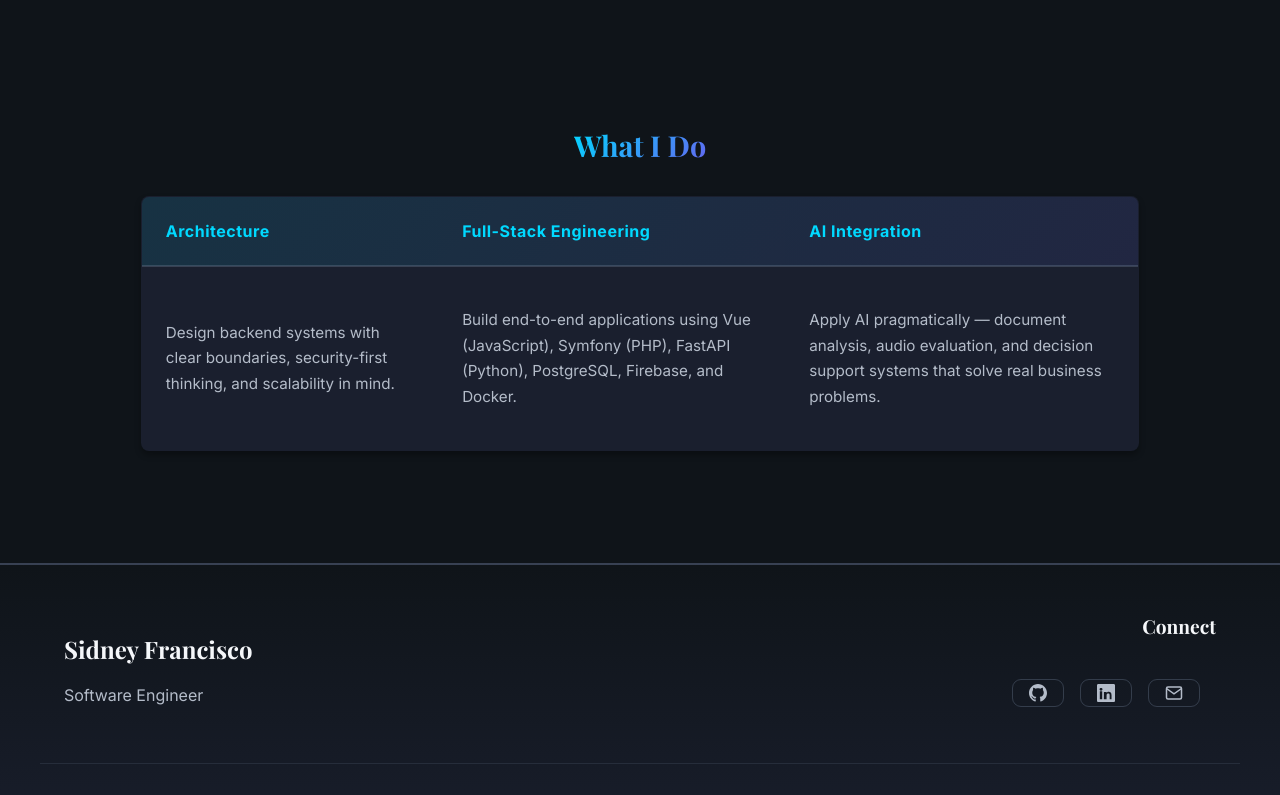
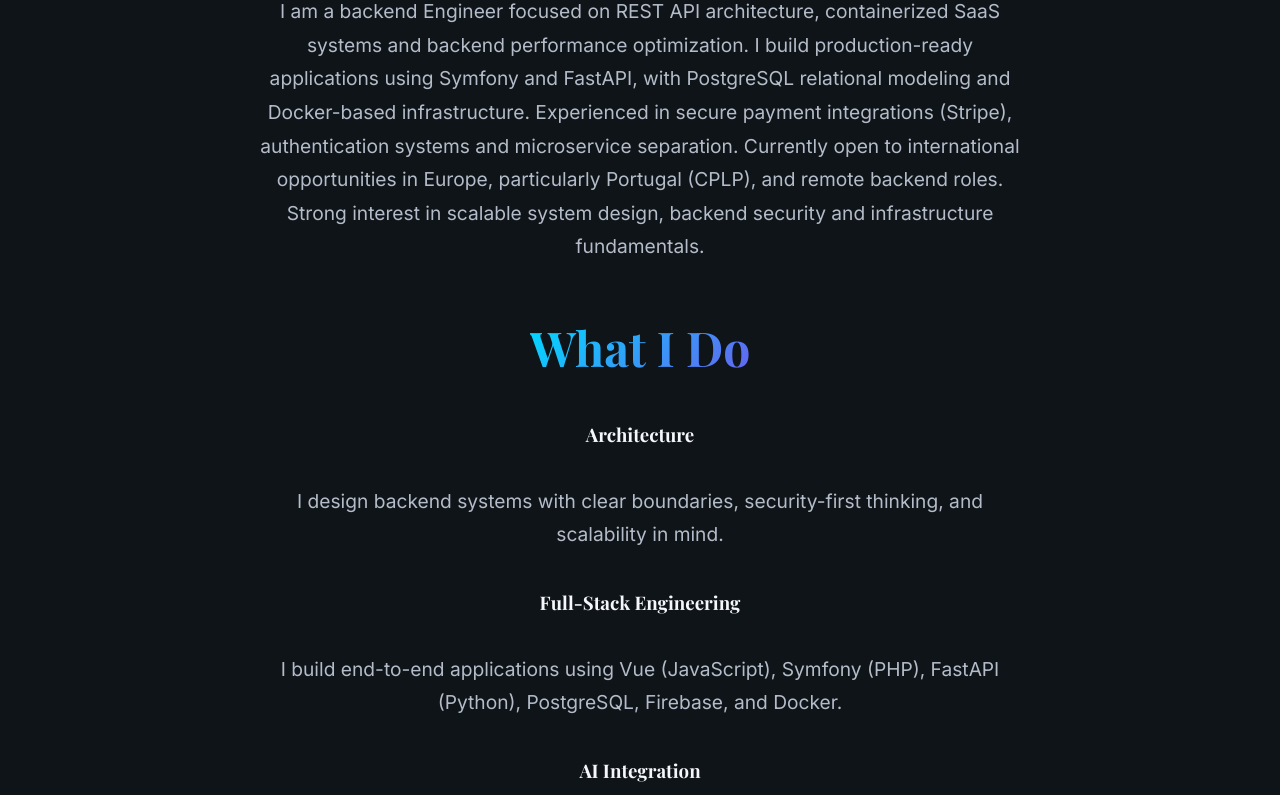
Before and after one commit to sidneyfranciscodev/my-portfolio, a Vue app: page / in a window 1280 px wide. Shown: the part 1065-1860 px from the top of the page. Built offline with nearby package versions, Linux system fonts and the light colour scheme.

Commit message:
improve home page and mixins

```diff
--- a/src/assets/styles/abstracts/_mixins.scss
+++ b/src/assets/styles/abstracts/_mixins.scss
@@ -69,23 +69,43 @@
 
 // Section heading with gradient (mobile first)
 @mixin section-heading {
-  font-size: 1.8rem;
+  font-size: 2.3rem;
   font-weight: 700;
-  margin-bottom: $space-xl;
+  line-height: 1.2;
   background: $gradient-accent;
   background-clip: text;
   -webkit-background-clip: text;
   -webkit-text-fill-color: transparent;
+
+  @media (min-width: $breakpoint-tablet) {
+    font-size: 3rem;
+  }
+
+  @media (min-width: $breakpoint-desktop) {
+    font-size: 4.2rem;
+    line-height: 1;
+  }
 }
 
 // Section paragraph text (mobile first)
 @mixin section-paragraph {
-  font-size: 0.95rem;
   color: $color-text-secondary;
+  font-size: 1rem;
   line-height: 1.7;
-  max-width: 72rem;
-  margin: 0 auto $space-xl auto;
   font-weight: 400;
+  max-width: 25rem;
+
+  @include tablet {
+    font-size: 1.1rem;
+    line-height: 1.7;
+    max-width: 36rem;
+  }
+
+  @include desktop {
+    font-size: 1.2rem;
+    line-height: 1.75;
+    max-width: 48rem;
+  }
 }
 
 // ===================================
--- a/src/assets/styles/base/_globals.scss
+++ b/src/assets/styles/base/_globals.scss
@@ -19,8 +19,8 @@
 }
 
 body {
+  font-family: 'Inter', sans-serif;
   margin: 0;
-  font-family: 'Inter', sans-serif;
   font-weight: 400;
   background: $color-bg-primary;
   color: $color-text-primary;
--- a/src/assets/styles/layout/_hero.scss
+++ b/src/assets/styles/layout/_hero.scss
@@ -21,16 +21,9 @@
   }
 
   .title {
-    font-weight: 700;
-
     .gradient {
       display: block;
-      font-size: 2.3rem;
-      line-height: 1.2;
-      background: $gradient-accent;
-      background-clip: text;
-      -webkit-background-clip: text;
-      -webkit-text-fill-color: transparent;
+      @include section-heading;
       margin-bottom: 0.5rem;
       animation: fadeInUp 0.8s ease-out 0.2s both;
     }
@@ -38,58 +31,39 @@
     .primary {
       display: block;
       font-size: 1.4rem;
+      font-weight: 700;
+      font-weight: 500;
+      max-width: 28rem;
       color: $color-text-secondary;
-      font-weight: 500;
       animation: fadeInUp 0.8s ease-out 0.4s both;
     }
   }
 
   .subtitle {
-    font-size: 1rem;
-    color: $color-text-secondary;
-    max-width: 38rem;
-    line-height: 1.6;
-    font-weight: 400;
+    @include section-paragraph;
     animation: fadeInUp 0.8s ease-out 0.6s both;
   }
 }
 
-@media (min-width: $breakpoint-tablet) {
+@media tablet {
   #hero {
-    padding: 0;
-
     .title {
-      .gradient { font-size: 3rem; }
-      .primary { font-size: 1.8rem; }
-    }
-
-    .subtitle {
-      font-size: 1.1rem;
-      line-height: 1.7;
+      .primary {
+        font-size: 1.8rem;
+      }
     }
   }
 }
 
-@media (min-width: $breakpoint-desktop) {
+@include desktop {
   #hero {
     .title {
       margin-bottom: 2rem;
-
-      .gradient {
-        font-size: 4.2rem;
-        line-height: 1.1;
-      }
 
       .primary {
         font-size: 2.4rem;
         max-width: 900px;
       }
     }
-
-    .subtitle {
-      font-size: 1.2rem;
-      line-height: 1.75;
-      max-width: 48rem;
-    }
   }
 }
--- a/src/assets/styles/view/_home.scss
+++ b/src/assets/styles/view/_home.scss
@@ -12,169 +12,15 @@
       text-align: center;
       margin-bottom: $space-xl;
       animation: slideDown 0.6s ease-out;
+
+      @include desktop {
+        font-size: 3rem;
+      }
     }
 
     p {
       text-align: center;
-      padding-bottom: $space-3xl;
-    }
-
-    table {
-      width: 100%;
-      border-collapse: collapse;
-      background: transparent;
-      border-radius: 0;
-      overflow: visible;
-      box-shadow: none;
-      border: none;
-
-      thead {
-        display: none;
-      }
-
-      tbody {
-        display: flex;
-        flex-direction: column;
-        gap: $space-md;
-
-        tr {
-          display: flex;
-          flex-direction: column;
-          border: 1px solid $color-border-light;
-          border-radius: 8px;
-          overflow: hidden;
-          background: $color-bg-secondary;
-          box-shadow: 0 2px 4px rgba(0, 0, 0, 0.2);
-          animation: fadeInUp 0.8s ease-out;
-
-          &:nth-child(1) {
-            animation-delay: 0.1s;
-          }
-          &:nth-child(2) {
-            animation-delay: 0.2s;
-          }
-          &:nth-child(3) {
-            animation-delay: 0.3s;
-          }
-
-          td {
-            display: block;
-            padding: $space-lg;
-            color: $color-text-secondary;
-            font-size: 0.9rem;
-            line-height: 1.6;
-            border: none;
-            text-align: left;
-            position: relative;
-            background: linear-gradient(135deg, rgba(0, 217, 255, 0.05), rgba(99, 102, 241, 0.02));
-
-            &::before {
-              content: attr(data-label);
-              display: block;
-              font-weight: 700;
-              color: $color-accent-primary;
-              font-size: 0.8rem;
-              margin-bottom: $space-xs;
-              text-transform: uppercase;
-              letter-spacing: 0.5px;
-            }
-          }
-
-          &:active {
-            transform: scale(0.98);
-            transition: transform 0.2s ease;
-          }
-        }
-      }
-    }
-
-    p {
       @include section-paragraph;
-    }
-
-    ul {
-      @include section-list;
-
-      li {
-        @include section-list-item;
-      }
-    }
-
-    @include tablet {
-      table {
-        width: 80%;
-        background: $color-bg-secondary;
-        border: 1px solid $color-border-light;
-        border-radius: 8px;
-        overflow: hidden;
-        box-shadow: 0 4px 6px rgba(0, 0, 0, 0.3);
-
-        thead {
-          display: table-header-group;
-          background: linear-gradient(135deg, rgba(0, 217, 255, 0.1), rgba(99, 102, 241, 0.1));
-          border-bottom: 2px solid $color-border-medium;
-
-          tr {
-            th {
-              padding: $space-lg;
-              text-align: left;
-              font-weight: 700;
-              color: $color-accent-primary;
-              font-size: 1rem;
-              letter-spacing: 0.5px;
-            }
-          }
-        }
-
-        tbody {
-          display: table-row-group;
-          gap: 0;
-
-          tr {
-            display: table-row;
-            border: none;
-            border-bottom: 1px solid $color-border-light;
-            border-radius: 0;
-            overflow: visible;
-            background: transparent;
-            box-shadow: none;
-            animation: none;
-
-            &:nth-child(1) {
-              animation-delay: 0;
-            }
-            &:nth-child(2) {
-              animation-delay: 0;
-            }
-            &:nth-child(3) {
-              animation-delay: 0;
-            }
-
-            &:last-child {
-              border-bottom: none;
-            }
-
-            &:hover {
-              background: rgba(0, 217, 255, 0.05);
-              transition: background 0.3s ease;
-            }
-
-            td {
-              display: table-cell;
-              padding: $space-2xl $space-lg;
-              color: $color-text-secondary;
-              font-size: 0.95rem;
-              line-height: 1.7;
-              border: none;
-              background: transparent;
-
-              &::before {
-                display: none;
-              }
-            }
-          }
-        }
-      }
     }
   }
 }
--- a/src/views/HomeView.vue
+++ b/src/views/HomeView.vue
@@ -13,38 +13,32 @@
 
         <h2>Who I Am</h2>
         <p>
-          I'm a software engineer focused on building secure, maintainable, and well-architected
-          applications. My expertise spans backend and frontend development, who aims on creating
-          systems that are easy to understand and extend over time.
+          I am a backend Engineer focused on REST API architecture, containerized SaaS systems and
+          backend performance optimization. I build production-ready applications using Symfony and
+          FastAPI, with PostgreSQL relational modeling and Docker-based infrastructure. Experienced
+          in secure payment integrations (Stripe), authentication systems and microservice
+          separation. Currently open to international opportunities in Europe, particularly Portugal
+          (CPLP), and remote backend roles. Strong interest in scalable system design, backend
+          security and infrastructure fundamentals.
         </p>
-        <br />
 
         <h2>What I Do</h2>
-        <table>
-          <thead>
-            <tr>
-              <th>Architecture</th>
-              <th>Full-Stack Engineering</th>
-              <th>AI Integration</th>
-            </tr>
-          </thead>
-          <tbody>
-            <tr>
-              <td>
-                Design backend systems with clear boundaries, security-first thinking, and
-                scalability in mind.
-              </td>
-              <td>
-                Build end-to-end applications using Vue (JavaScript), Symfony (PHP), FastAPI
-                (Python), PostgreSQL, Firebase, and Docker.
-              </td>
-              <td>
-                Apply AI pragmatically — document analysis, audio evaluation, and decision support
-                systems that solve real business problems.
-              </td>
-            </tr>
-          </tbody>
-        </table>
+        <h3>Architecture</h3>
+        <p>
+          I design backend systems with clear boundaries, security-first thinking, and scalability in
+          mind.
+        </p>
+        <h3>Full-Stack Engineering</h3>
+        <p>
+          I build end-to-end applications using Vue (JavaScript), Symfony (PHP), FastAPI (Python),
+          PostgreSQL, Firebase, and Docker.
+        </p>
+
+        <h3>AI Integration</h3>
+        <p>
+          I apply AI pragmatically — document analysis, audio evaluation, and decision support systems
+          that solve real business problems.
+        </p>
       </section>
     </main>
   </div>
```
